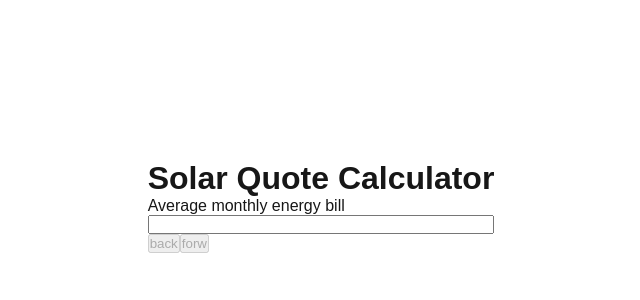
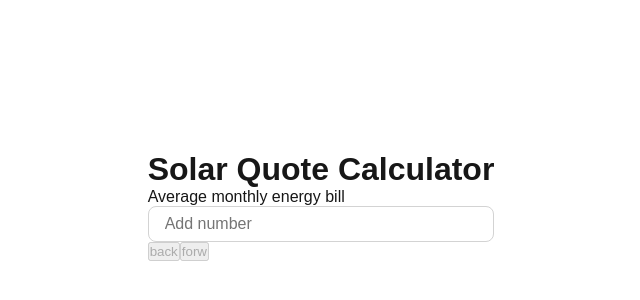
Before and after one commit to Liliana-MP/solar-calc, a Next.js app: page / in a window 1280 px wide. Shown: the part 194-494 px from the top of the page, without its empty margins (319-959 px from the left). Built offline with nearby package versions, Linux system fonts and the light colour scheme.

Commit message:
added styling to input

```diff
--- a/src/app/_components/EnergyBill.tsx
+++ b/src/app/_components/EnergyBill.tsx
@@ -11,7 +11,11 @@ export const EnergyBill = ({ register, errors }: Props) => {
   return (
     <div className={styles.container}>
       <label>Average monthly energy bill</label>
-      <input {...register("calc.energyBill", { required: true })} />
+      <input
+        placeholder="Add number"
+        type="number"
+        {...register("calc.energyBill", { required: true })}
+      />
       {errors.calc?.energyBill && <span>This field is required</span>}
     </div>
   );
--- a/src/app/globals.css
+++ b/src/app/globals.css
@@ -25,3 +25,11 @@ a {
   color: inherit;
   text-decoration: none;
 }
+
+input {
+  padding: 0.5rem 1rem;
+  font-size: 1rem;
+  border: 1.5px solid lightgray;
+  border-radius: 0.5rem;
+  color: darkslategrey;
+}
```
